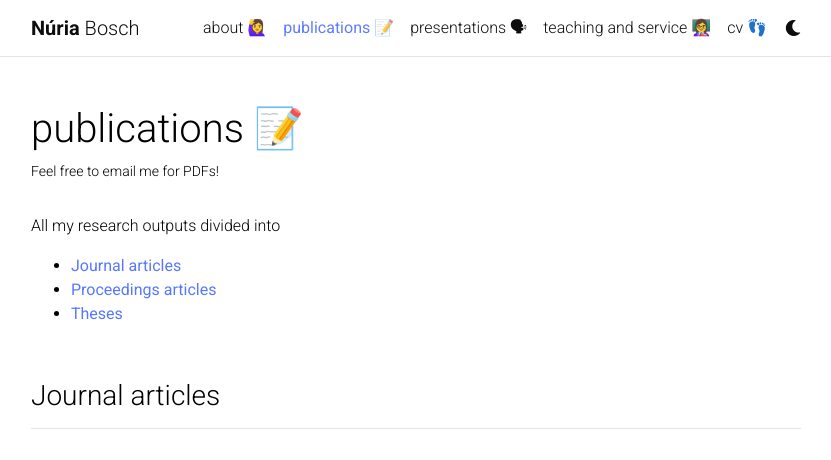
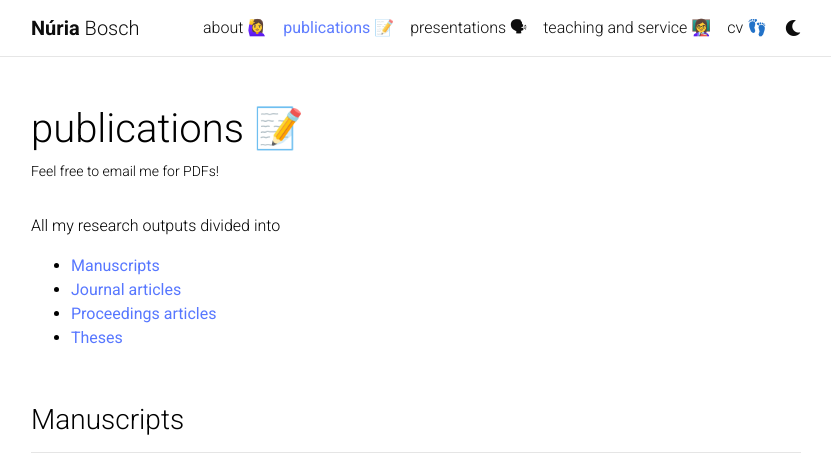
Before and after one commit to nuria-bosch/nuria-bosch.github.io, a Jekyll site: the page built from _pages/publications.md, in a window 1280 px wide and 1388 px high. Shown: the top 460 px of the window, without its empty margins (224-1055 px from the left). Built offline with Jekyll 4.4.1, drawn with Linux system fonts in a browser that asks for light colours; comment, search, counter and statistics services are not loaded; a style sheet for code colours, icons or effects is not loaded; grey boxes are pictures that could not be loaded.

Commit message:
Update publications.md

```diff
--- a/_pages/publications.md
+++ b/_pages/publications.md
@@ -17,6 +17,7 @@
 
 <p>
 <ul>
+    <li><a href="#manuscript"><b>Manuscripts</b></a></li>
     <li><a href="#journal"><b>Journal articles</b></a></li>
     <li><a href="#proceedings"><b>Proceedings articles</b></a></li>
     <li><a href="#theses"><b>Theses</b></a></li>
@@ -24,6 +25,10 @@
 </p>
 
 <div class="publications">
+
+<a id="manuscript"><h3 style="margin-top: 3.3rem; margin-bottom: 0.3rem;">Manuscripts</h3></a>
+<hr style="color: var(--global-text-color); height: 1px; margin-bottom: 2rem;">
+{% bibliography -f manuscripts %}
 
 <a id="journal"><h3 style="margin-top: 3.3rem; margin-bottom: 0.3rem;">Journal articles</h3></a>
 <hr style="color: var(--global-text-color); height: 1px; margin-bottom: 2rem;">
```
